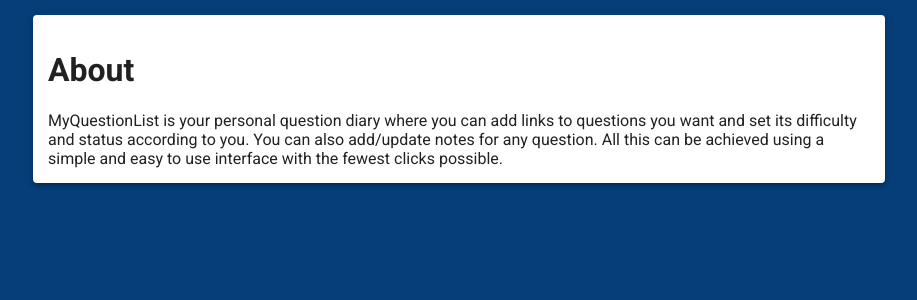
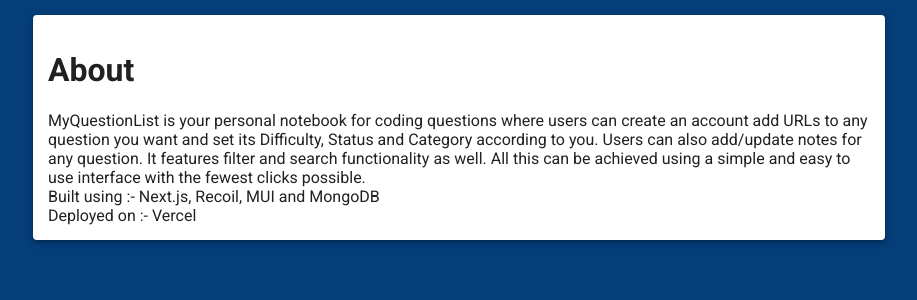
Before and after one commit to Prashant2303/my-question-list-app, a Next.js app: page /about in a window 1280 px wide. Shown: the top 300 px of the page, without its empty margins (181-1098 px from the left). Built offline with nearby package versions, Linux system fonts and the light colour scheme.

Commit message:
Updated about page text

```diff
--- a/pages/about.js
+++ b/pages/about.js
@@ -7,8 +7,12 @@
             <Paper className="form" elevation={3} sx={{ padding: '15px', marginTop: '15px' }}>
                 <h1>About</h1>
                 <div>
-                    MyQuestionList is your personal question diary where you can add links to questions you want and set its difficulty and status according to you.
-                    You can also add/update notes for any question. All this can be achieved using a simple and easy to use interface with the fewest clicks possible.
+                    MyQuestionList is your personal notebook for coding questions where users can create an account add URLs to any question you want
+                    and set its Difficulty, Status and Category according to you. Users can also add/update notes for any question.
+                    It features filter and search functionality as well. All this can be achieved using a simple and easy to use
+                    interface with the fewest clicks possible. <br />
+                    Built using :- Next.js, Recoil, MUI and MongoDB <br />
+                    Deployed on :- Vercel
                 </div>
             </Paper>
         </Container>
```
